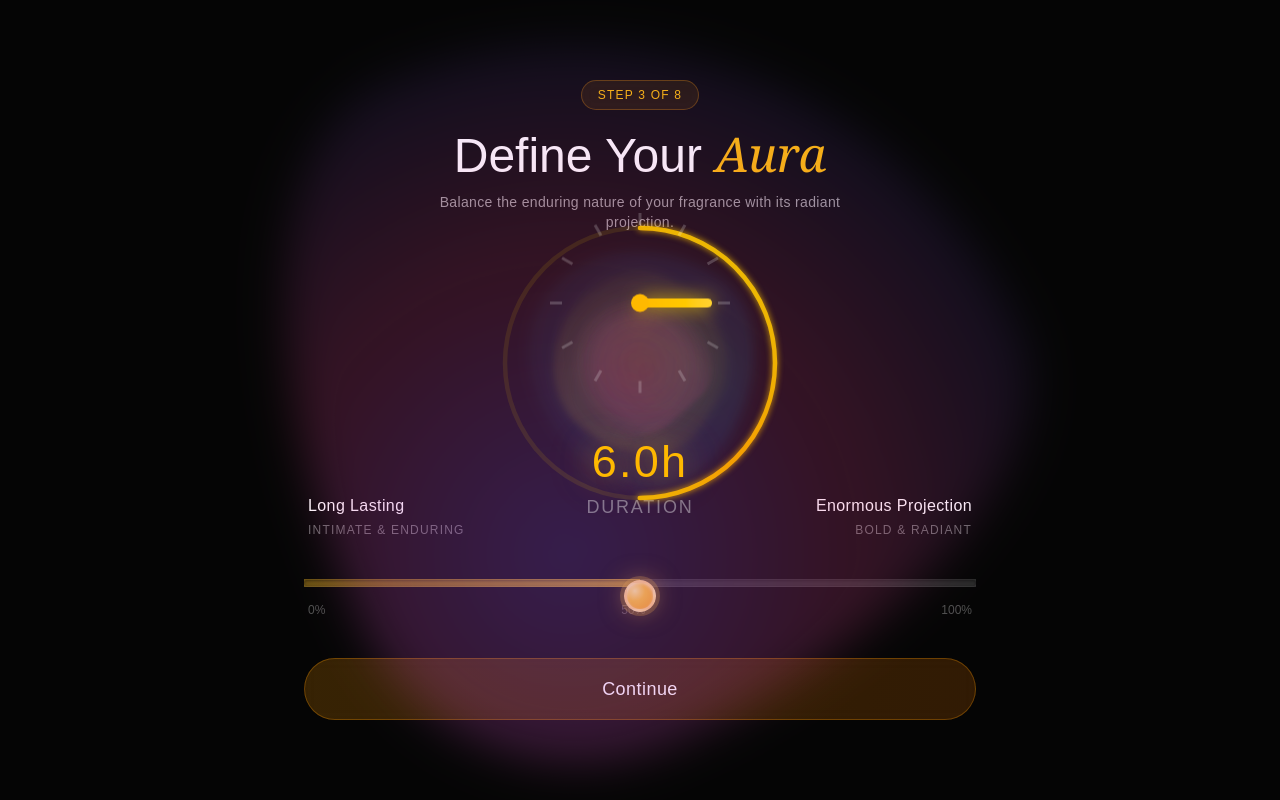
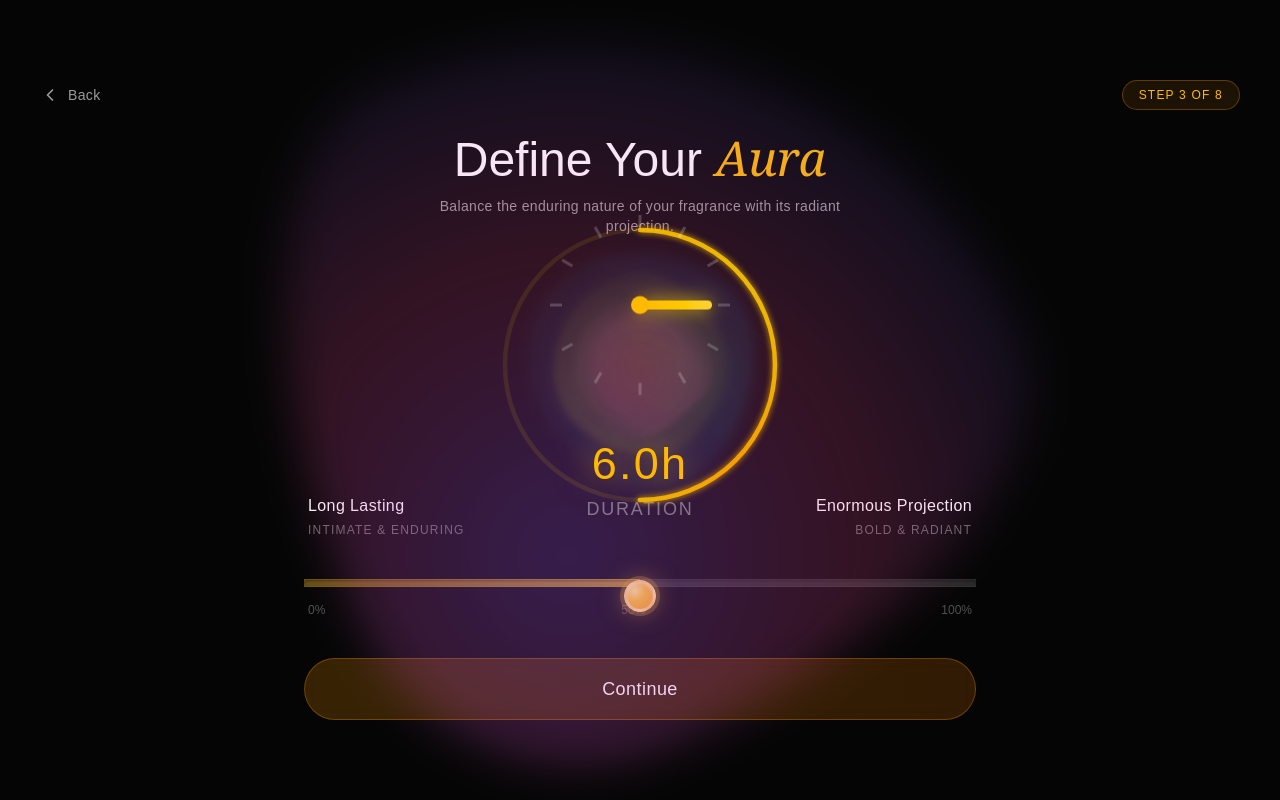
Before and after one commit to Kerryki/ConUhacksAlgorithmicPerfume, a Next.js app in the folder frontend/perfumeai/: page /create/longevity-projection in a window 1280 px wide. Built offline with nearby package versions, Linux system fonts and the light colour scheme.

Commit message:
Enhance navigation and UI consistency across Color Picker, Longevity Projection, and Personality pages
- Added back buttons to improve navigation flow between steps.
- Updated step indicators for better clarity on user progression.
- Refactored header sections for a more cohesive design and layout.

```diff
--- a/frontend/perfumeai/src/app/create/color-picker/page.js
+++ b/frontend/perfumeai/src/app/create/color-picker/page.js
@@ -108,19 +108,34 @@ export default function ColorPickerPage() {
       />
 
       {/* Header Section */}
-      <div className="text-center space-y-3 pt-8 relative z-10">
+      <div className="w-full relative z-10 pt-8">
+        {/* Back button and step indicator */}
+        <div className="flex items-center justify-between mb-6 px-4">
+          <Link
+            href="/create/personality"
+            className="flex items-center gap-2 text-white/60 hover:text-white/90 transition-colors"
+          >
+            <ChevronLeft className="w-5 h-5" />
+            <span className="text-sm font-light tracking-wide">Back</span>
+          </Link>
+
           {/* Step indicator */}
-        <div className="mb-5 inline-flex items-center gap-2 rounded-full px-4 py-1.5 backdrop-blur-sm bg-amber-500/10 border border-amber-500/30">
+          <div className="inline-flex items-center gap-2 rounded-full px-4 py-1.5 backdrop-blur-sm bg-amber-500/10 border border-amber-500/30">
             <span className="text-xs font-light tracking-widest uppercase text-amber-400">
               Step 2 of 8
             </span>
           </div>
+        </div>
+
+        {/* Title */}
+        <div className="text-center space-y-3">
           <h1 className="text-4xl md:text-5xl font-light text-white">
             Choose Your <span className="text-amber-400 italic font-serif">Essence</span>
           </h1>
-        <p className="text-white/60 text-sm font-light tracking-wide max-w-md">
+          <p className="text-white/60 text-sm font-light tracking-wide max-w-md mx-auto">
             Express your aesthetic through color
           </p>
+        </div>
       </div>
 
       {/* Central Visual - Color Circle */}
--- a/frontend/perfumeai/src/app/create/longevity-projection/page.js
+++ b/frontend/perfumeai/src/app/create/longevity-projection/page.js
@@ -2,6 +2,8 @@
 
 import { useState } from 'react';
 import { useRouter } from 'next/navigation';
+import Link from 'next/link';
+import { ChevronLeft } from 'lucide-react';
 import LongevityClock from './components/LongevityClock';
 import ProjectionAura from './components/ProjectionAura';
 
@@ -56,19 +58,34 @@ export default function LongevityProjectionPage() {
   return (
     <div className="min-h-screen bg-[#050505] flex flex-col items-center justify-between px-6 py-12 relative overflow-hidden">
       {/* Header Section */}
-      <div className="text-center space-y-3 pt-8">
+      <div className="w-full relative z-10 pt-8">
+        {/* Back button and step indicator */}
+        <div className="flex items-center justify-between mb-6 px-4">
+          <Link
+            href="/create/color-picker"
+            className="flex items-center gap-2 text-white/60 hover:text-white/90 transition-colors"
+          >
+            <ChevronLeft className="w-5 h-5" />
+            <span className="text-sm font-light tracking-wide">Back</span>
+          </Link>
+
           {/* Step indicator */}
-        <div className="mb-5 inline-flex items-center gap-2 rounded-full px-4 py-1.5 backdrop-blur-sm bg-amber-500/10 border border-amber-500/30">
+          <div className="inline-flex items-center gap-2 rounded-full px-4 py-1.5 backdrop-blur-sm bg-amber-500/10 border border-amber-500/30">
             <span className="text-xs font-light tracking-widest uppercase text-amber-400">
               Step 3 of 8
             </span>
           </div>
+        </div>
+
+        {/* Title */}
+        <div className="text-center space-y-3">
           <h1 className="text-4xl md:text-5xl font-light text-white">
             Define Your <span className="text-amber-400 italic font-serif">Aura</span>
           </h1>
-        <p className="text-white/60 text-sm font-light tracking-wide max-w-md">
+          <p className="text-white/60 text-sm font-light tracking-wide max-w-md mx-auto">
             Balance the enduring nature of your fragrance with its radiant projection.
           </p>
+        </div>
       </div>
 
       {/* Central Visual - Overlaid Clock and Aura */}
--- a/frontend/perfumeai/src/app/create/personality/page.tsx
+++ b/frontend/perfumeai/src/app/create/personality/page.tsx
@@ -7,8 +7,9 @@ import {
   PersonalityHexGrid,
   type Personality,
 } from "./components/personality-hex-grid"
-import { ArrowRight } from "lucide-react"
+import { ArrowRight, ChevronLeft } from "lucide-react"
 import { useRouter } from "next/navigation"
+import Link from "next/link"
 
 // Floating particle component
 function FloatingParticles({ color, count = 20 }: { color: string; count?: number }) {
@@ -148,15 +149,25 @@ export default function PersonalityPage() {
       {/* Content */}
       <div className="relative z-10 flex min-h-screen flex-col">
         {/* Header */}
-        <header className="px-6 pb-4 pt-8 md:pt-12 text-center">
+        <header className="px-6 pb-4 pt-8 md:pt-12">
           <motion.div
             initial={{ opacity: 0, y: -20 }}
             animate={{ opacity: 1, y: 0 }}
             transition={{ duration: 0.6 }}
           >
+            {/* Back button and step indicator */}
+            <div className="flex items-center justify-between mb-5">
+              <Link
+                href="/"
+                className="flex items-center gap-2 text-white/60 hover:text-white/90 transition-colors"
+              >
+                <ChevronLeft className="w-5 h-5" />
+                <span className="text-sm font-light tracking-wide">Back</span>
+              </Link>
+
               {/* Step indicator - following theme pattern */}
               <motion.div
-              className="mb-5 inline-flex items-center gap-2 rounded-full px-4 py-1.5 backdrop-blur-sm"
+                className="inline-flex items-center gap-2 rounded-full px-4 py-1.5 backdrop-blur-sm"
                 style={{
                   background: selectedPersonality
                     ? `linear-gradient(135deg, ${selectedPersonality.accentColor}15, transparent)`
@@ -171,6 +182,10 @@ export default function PersonalityPage() {
                   Step 1 of 8
                 </span>
               </motion.div>
+            </div>
+
+            {/* Title section */}
+            <div className="text-center">
 
               {/* Main title - following theme typography */}
               <h1 className="mb-3 text-4xl md:text-5xl font-light text-white tracking-wide">
@@ -199,6 +214,7 @@ export default function PersonalityPage() {
               <p className="mx-auto max-w-md text-sm text-white/60 font-light tracking-wide">
                 Select the archetype that resonates with your inner self
               </p>
+            </div>
           </motion.div>
         </header>
 
```
Lines whose indentation alone changed are shown as unchanged.
